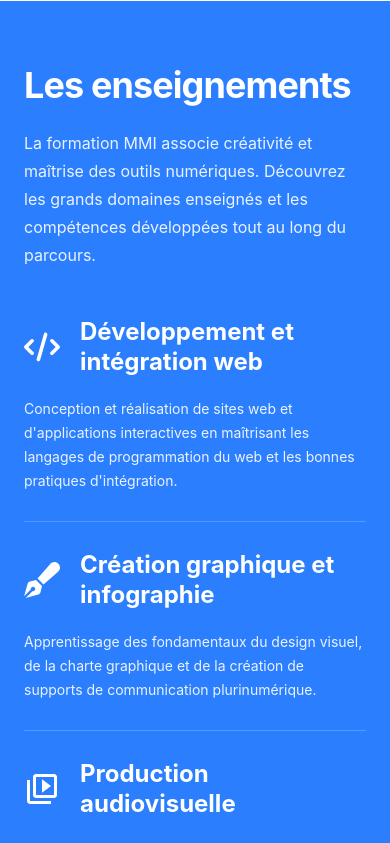
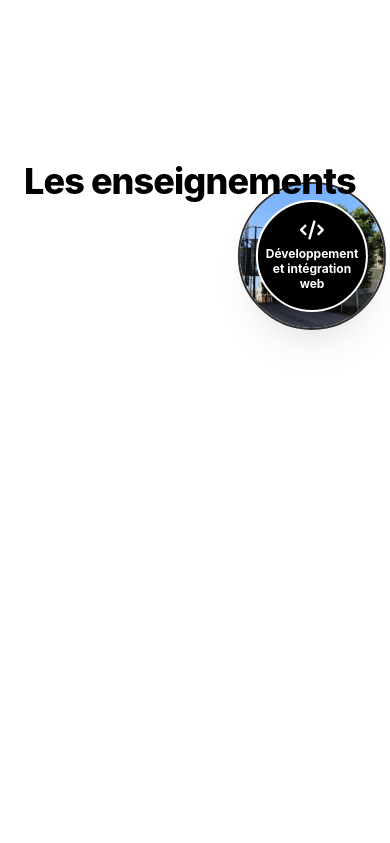
Before and after one commit to Alexouuuu/SAE501, a React (Vite) app in the folder FRONT/: page / in a window 390 px wide. Shown: the part 1140-1983 px from the top of the page. Built offline with nearby package versions, Linux system fonts and the light colour scheme.

Commit message:
Page d'accueil = section enseignement

```diff
--- /dev/null
+++ b/FRONT/src/pages/404/notfound.jsx
@@ -0,0 +1,19 @@
+import { Link } from "react-router-dom";
+
+function NotFound() {
+    return (
+        <section className="h-screen w-full flex flex-col md:flex-row items-center justify-center pb-2">
+            <div className="w-full h-full grid grid-cols-1 md:grid-cols-2">
+                <div className="flex flex-col items-center md:items-start text-center md:text-left mx-auto justify-center">
+                    <h1 className="text-8xl sm:text-9xl text-[#252B90] font-bold tracking-tight">404</h1>
+                    <h2 className="text-2xl sm:text-3xl font-bold text-gray-800 mt-2 mb-3"><span className="text-[#D2213C]">OOPS !</span> Vous semblez perdu</h2>
+                    <p className="text-gray-500 text-sm sm:text-base mb-8 leading-relaxed">Désolé, nous ne parvenons pas à trouver la page que vous recherchez.<br />L'adresse a peut-être changé ou elle n'existe plus.</p>
+                    <Link to="/" className="inline-flex items-center gap-2.5 px-6 py-3 bg-[#252B90] hover:bg-[#212684] text-white text-sm font-semibold cursor-pointer duration-200 transition">Retourner à L'accueil</Link>
+                </div>
+                <div className="w-full h-full flex items-center justify-center"><img src="/images/IUT.jpg" alt="Photo de l'IUT" className="w-full h-full object-cover" /></div>
+            </div>
+        </section>
+    );
+}
+
+export default NotFound;
--- a/FRONT/src/pages/accueil/accueil.jsx
+++ b/FRONT/src/pages/accueil/accueil.jsx
@@ -13,7 +13,10 @@ export default function Accueil() {
             <TitreProps titre={"Accueil"} />
             <LandingAccueil /> {/* banner avec img de l'iut ou de quoi attirer des gens + info dates / btn redirection*/}
             <SectionJPO /> {/*Présentation de la JPO et etat ouverture/fermé avec les dates et détails*/}
+            <Espacement/>
             <SectionEnseignements />
+            <Espacement/>
+            <Espacement/>
             <InfosUniv />{/*Informations : Parler de la formation et des cursus qui sont présentés avec des icons interactives qui changent le texte et l'interface*/}
             <Espacement/>
         </section>
--- a/FRONT/src/pages/accueil/pageAccueilComps/accueil.css
+++ /dev/null
@@ -1,4 +0,0 @@
-.backgroundEnseignement {
-    background-image: url("/images/placeholder.png");
-
-}
--- a/FRONT/src/pages/accueil/pageAccueilComps/sectionEnseignement.jsx
+++ b/FRONT/src/pages/accueil/pageAccueilComps/sectionEnseignement.jsx
@@ -1,63 +1,151 @@
+import { useEffect, useRef } from "react";
 import { FaCode, FaPenFancy } from "react-icons/fa6";
 import { MdOutlineVideoLibrary } from "react-icons/md";
+import gsap from "gsap";
+import { ScrollTrigger } from "gsap/ScrollTrigger";
+
+gsap.registerPlugin(ScrollTrigger);
 
 export default function SectionEnseignements() {
+    const sectionRef = useRef(null);
+    const cardsRef = useRef([]);
+
     const enseign = [
         {
             id: 1,
             logo: <FaCode />,
             matiere: 'Développement et intégration web',
-            description: 'Conception et réalisation de sites web et d\'applications interactives en maîtrisant les langages de programmation du web et les bonnes pratiques d\'intégration.'
+            description: 'Conception et réalisation de sites web et d\'applications interactives en maîtrisant les langages de programmation du web et les bonnes pratiques d\'intégration.',
+            image: '/images/IUT.jpg'
         },
         {
             id: 2,
             logo: <FaPenFancy />,
             matiere: 'Création graphique et infographie',
-            description: 'Apprentissage des fondamentaux du design visuel, de la charte graphique et de la création de supports de communication plurinumérique.'
+            description: 'Apprentissage des fondamentaux du design visuel, de la charte graphique et de la création de supports de communication plurinumérique.',
+            image: '/images/IUT.jpg'
         },
         {
             id: 3,
             logo: <MdOutlineVideoLibrary />,
             matiere: 'Production audiovisuelle',
-            description: 'Maîtrise de la chaîne de production audiovisuelle, de l\'écriture de scénario au tournage en passant par le montage numérique et les effets visuels.'
+            description: 'Maîtrise de la chaîne de production audiovisuelle, de l\'écriture de scénario au tournage en passant par le montage numérique et les effets visuels.',
+            image: '/images/IUT.jpg'
         },
     ];
 
+    useEffect(() => {
+        const section = sectionRef.current;
+        const cards = cardsRef.current.filter(Boolean);
+        if (!section || cards.length === 0) return;
+
+        let ctx;
+        const frame = requestAnimationFrame(() => {
+            ctx = gsap.context(() => {
+                const renderProgress = (progress) => {
+                    const { width, height } = section.getBoundingClientRect();
+                    const firstMove = gsap.utils.clamp(0, 1, progress / 0.5);
+                    const secondMove = gsap.utils.clamp(
+                        0,
+                        1,
+                        (progress - 0.5) / 0.18
+                    );
+                    const thirdReveal = gsap.utils.clamp(
+                        0,
+                        1,
+                        (progress - 0.72) / 0.18
+                    );
+                    cards.forEach((card, index) => {
+                        const position = index === 0
+                            ? {
+                                x: 0.8 + (0.22 - 0.8) * firstMove,
+                                y: 0.16 + (0.76 - 0.16) * firstMove,
+                                autoAlpha: 1,
+                            }
+                            : index === 1
+                                ? {
+                                    x: 0.78 + (0.5 - 0.78) * secondMove,
+                                    y: 0.22 + (0.5 - 0.22) * secondMove,
+                                    autoAlpha: secondMove,
+                                }
+                                : {
+                                    x: 0.78,
+                                    y: 0.22,
+                                    autoAlpha: thirdReveal,
+                                };
+
+                        gsap.set(card, {
+                            x: (position.x - 0.5) * width,
+                            y: (position.y - 0.5) * height,
+                            xPercent: -50,
+                            yPercent: -50,
+                            autoAlpha: position.autoAlpha,
+                        });
+                    });
+                };
+
+                renderProgress(0);
+                ScrollTrigger.create({
+                    trigger: section,
+                    start: "top top",
+                    end: () => `+=${window.innerHeight * (cards.length - 1)}`,
+                    pin: true,
+                    scrub: true,
+                    anticipatePin: 1,
+                    invalidateOnRefresh: true,
+                    onUpdate: (self) => renderProgress(self.progress),
+                    onRefresh: (self) => renderProgress(self.progress),
+                });
+            }, section);
+
+            ScrollTrigger.refresh();
+        });
+
+        return () => {
+            cancelAnimationFrame(frame);
+            ctx?.revert();
+        };
+    }, []);
+
     return (
-        <section className="backgroundEnseignement bg-blue-500 px-6 py-16 text-white sm:px-10 lg:px-16 lg:py-20">
-            <div className="mx-auto grid max-w-7xl gap-12 lg:grid-cols-[minmax(0,0.9fr)_minmax(0,1.6fr)] lg:gap-16">
-                <article className="flex flex-col gap-6">
-                    <h2 className="text-4xl font-bold tracking-tight sm:text-5xl">
+        <section ref={sectionRef} className="relative h-screen w-full overflow-hidden text-black">
+            <header className="absolute left-6 top-10 z-20 flex max-w-xl flex-col gap-3 sm:left-12 sm:top-14 lg:left-16">
+                <h2 className="text-4xl font-extrabold tracking-tight sm:text-5xl lg:text-6xl">
                     Les enseignements
                 </h2>
-                    <p className="max-w-xl text-base leading-7 text-white/90">
-                        La formation MMI associe créativité et maîtrise des outils numériques.
-                        Découvrez les grands domaines enseignés et les compétences développées
-                        tout au long du parcours.
+                <p className="hidden text-md font-bold leading-relaxed text-black sm:block sm:text-base">
+                    La formation MMI associe créativité et maîtrise des outils numériques.<br></br>
+                    Découvrez les grands domaines enseignés.
                 </p>
-                </article>
+            </header>
 
-                <div>
-                    {enseign.map((enseignement) => (
+            {enseign.map((enseignement, index) => (
                 <article
                     key={enseignement.id}
-                            className="grid gap-5 border-b border-white/20 py-7 first:pt-0 last:border-b-0 sm:grid-cols-[minmax(0,1fr)_minmax(0,1fr)] sm:items-center sm:gap-8"
+                    ref={(el) => (cardsRef.current[index] = el)}
+                    className="absolute left-1/2 top-1/2 aspect-square w-[min(38vw,38vh)] max-w-[400px]"
                 >
-                            <div className="flex items-center gap-5">
-                                <span className="shrink-0 text-4xl" aria-hidden="true">
+                    <div className="pointer-events-none absolute inset-0 z-0 overflow-hidden rounded-full border-2 border-black/80">
+                        <img
+                            src={enseignement.image}
+                            alt=""
+                            className="h-full w-full object-cover opacity-100"
+                        />
+                    </div>
+
+                    <div className="absolute inset-[12%] z-10 flex flex-col items-center justify-center p-2 rounded-full border-2 border-white bg-black px-[9%] text-center text-white shadow-2xl">
+                        <span className="mb-1 text-2xl sm:mb-3 sm:text-4xl" aria-hidden="true">
                             {enseignement.logo}
                         </span>
-                                <h3 className="text-2xl font-bold leading-tight sm:text-3xl">
+                        <h3 className="mb-1 text-xs font-bold leading-tight sm:mb-2 sm:text-lg lg:text-xl">
                             {enseignement.matiere}
                         </h3>
-                            </div>
-                            <p className="text-sm leading-6 text-white/90 sm:text-base">
+                        <p className="hidden text-[10px] leading-relaxed text-white/90 sm:block sm:text-xs sm:leading-5 lg:text-sm">
                             {enseignement.description}
                         </p>
+                    </div>
                 </article>
             ))}
-                </div>
-            </div>
         </section>
     );
 }
```
Lines whose indentation alone changed are shown as unchanged.
